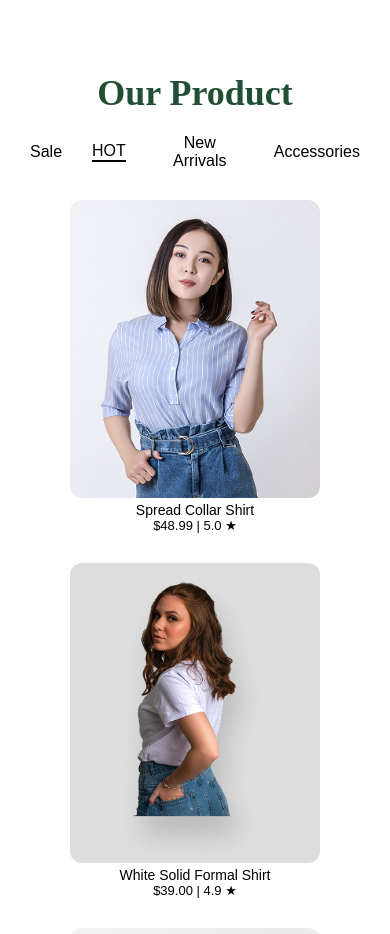
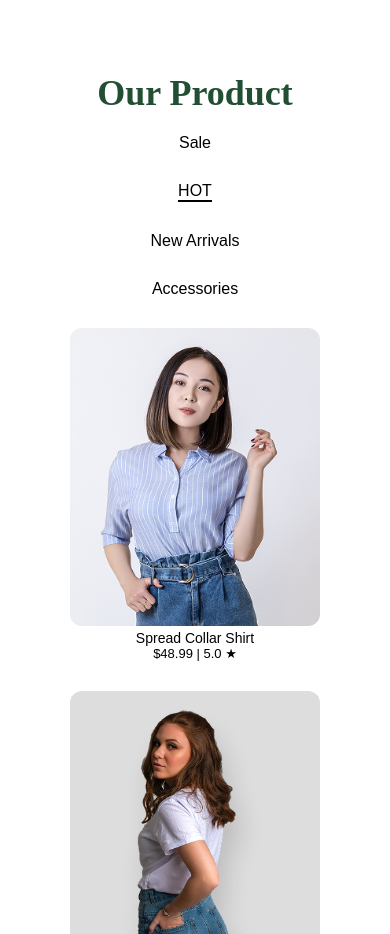
Before and after one commit to VIVu8587/figma_webpage, a plain HTML site: page index.html in a window 390 px wide. Shown: the part 2680-3614 px from the top of the page. Drawn offline with Linux system fonts and the light colour scheme.

Commit message:
Updated footer and made page responsive

```diff
--- a/index.html
+++ b/index.html
@@ -614,6 +614,11 @@
         flex-direction: column;
         align-items: center;
       }
+
+      .product-links {
+        flex-direction: column;
+        align-items: center;
+      }
     }
 
     @media (min-width: 600px) {
```
